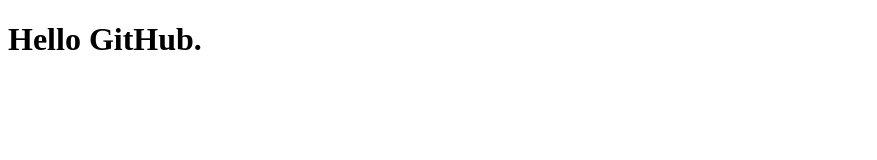
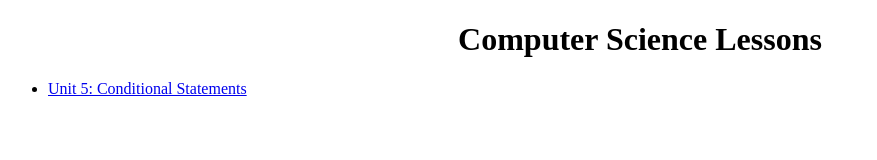
Before and after one commit to haf7897/haf7897.github.io, a plain HTML site: page index.html in a window 1280 px wide. Shown: the whole page, without its empty margins (0-877 px from the left). Drawn offline with Linux system fonts and the light colour scheme.

Commit message:
Update index.html

```diff
--- a/index.html
+++ b/index.html
@@ -7,6 +7,11 @@
     <title>Document</title>
 </head>
 <body>
-    <h1>Hello GitHub.</h1>
+    <h1 align = "center">Computer Science Lessons</h1>
+    <ul>
+        <li>
+            <a href="/U5_Conditionals/conditionals.html">Unit 5: Conditional Statements</a>
+        </li>
+    </ul>
 </body>
 </html>
```
